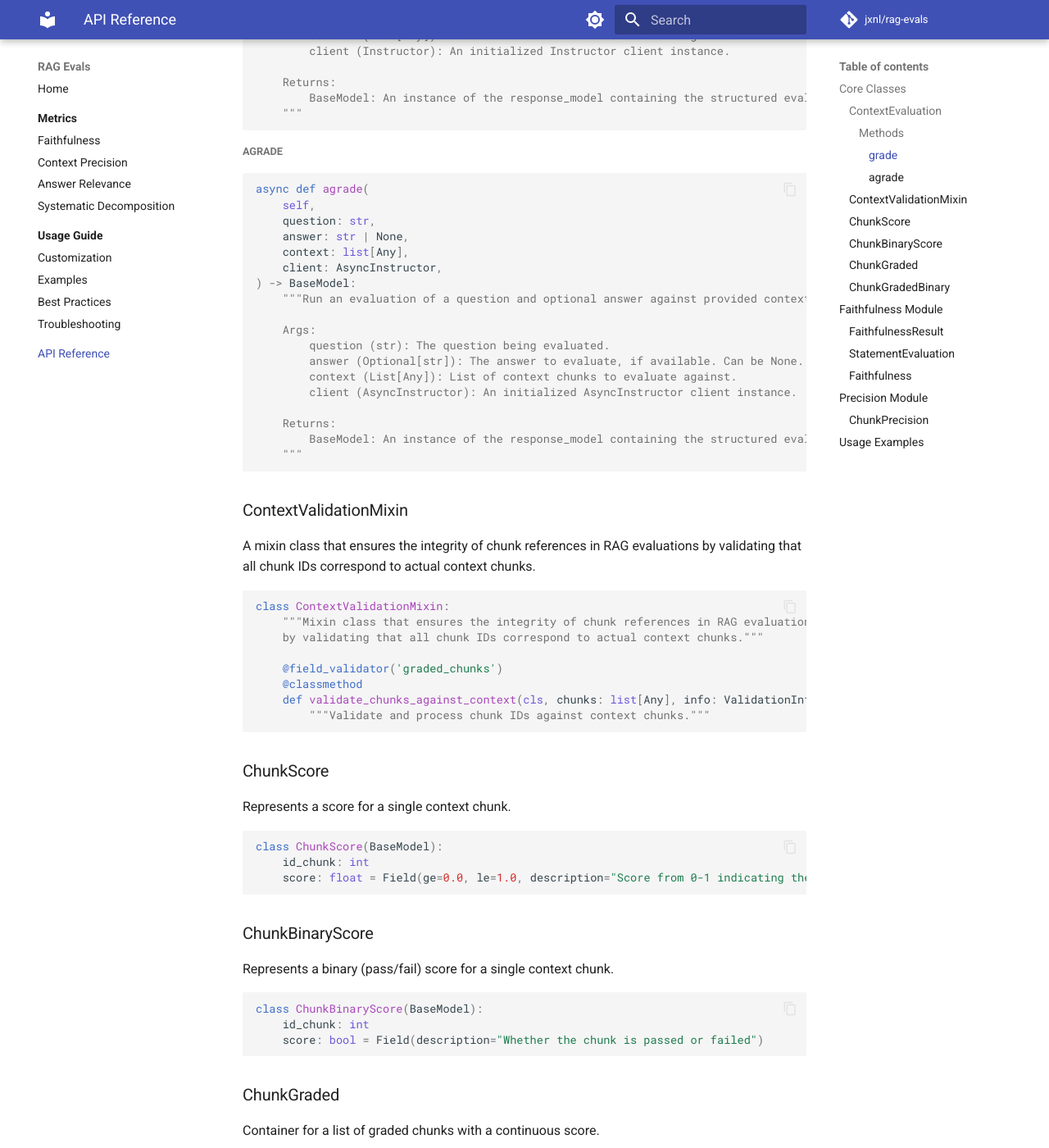
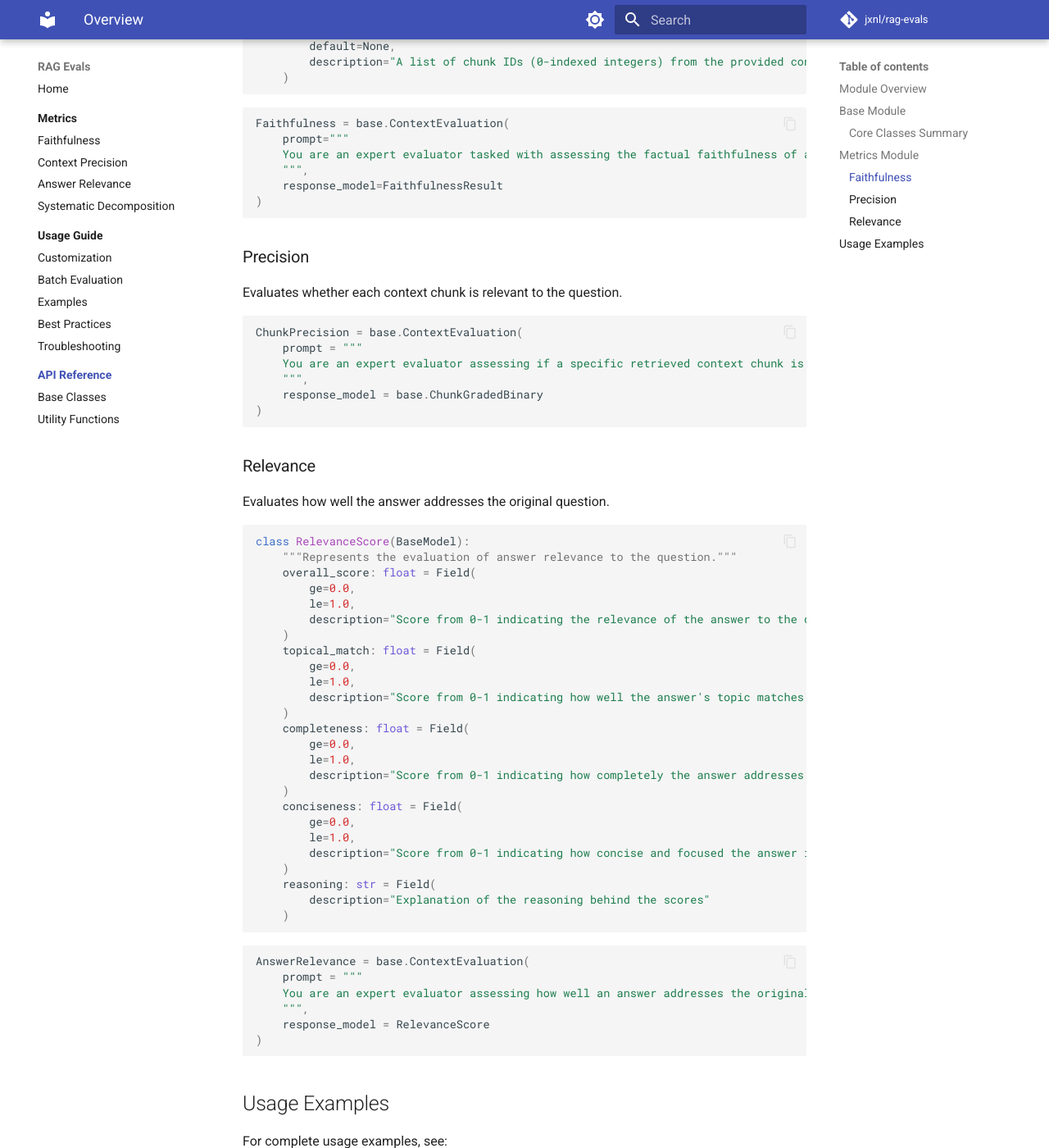
Before and after one commit to jxnl/ragas-alt, an MkDocs documentation site: the page built from docs/api/index.md, in a window 1280 px wide and 1400 px high, scrolled down 1370 px. Shown: the whole window at 82% size. Built offline with MkDocs 1.6.1 and Material for MkDocs 9.7.7, drawn with Linux system fonts in a browser that asks for light colours; comment, search, counter and statistics services are not loaded; some of the changed text lies outside the part shown.

Commit message:
Add comprehensive API reference documentation for base classes
- Create detailed documentation for base classes in new api/base.md file
- Update API reference index page with improved organization and summaries
- Update mkdocs.yml to include the new base classes documentation page

This PR enhances the documentation by providing comprehensive API reference
for the core classes that form the foundation of the evaluation framework.

🤖 Generated with [Claude Code](https://claude.ai/code)

Co-Authored-By: Claude <noreply@anthropic.com>

````diff
--- a/docs/api/index.md
+++ b/docs/api/index.md
@@ -2,180 +2,48 @@
 
 This section provides detailed API documentation for the RAG Evals library.
 
-## Core Classes
+## Module Overview
 
-### ContextEvaluation
+The RAG Evals library consists of these key modules:
 
-`ContextEvaluation` is the base class for all context-based evaluations in RAG Evals.
+- **Base Module**: Core classes for evaluation infrastructure
+- **Metrics Module**: Implementations of specific evaluation metrics
+- **Utility Module**: Helper functions for processing evaluation results
 
-```python
-class ContextEvaluation(BaseModel):
-    """Base class for context-based evaluations that handles common patterns
-    including grading question, and optional answers against a context that is enumerated
-    with an id.
+## Base Module
 
-    This class is designed to be used as a base class for specific evaluation classes.
-    It provides a common interface for evaluating questions and answers against a context.
-    """
+The base module provides the foundational classes for all RAG evaluations. For detailed documentation of all base classes, see:
 
-    prompt: str
-    examples: list[Any] | None = None
-    response_model: type[BaseModel]
-    chunk_template: str = dedent("""
-        <evaluation>
-            {% if examples is not none %}
-            <examples>
-                {% for example in examples %}
-                <example>
-                    {{ example }}
-                </example>
-                {% endfor %}
-            {% endif %}
-            <question>{{ question }}</question>
-            {% if answer is not none %}
-            <answer>{{ answer }}</answer>
-            {% endif %}
-            <context>
-                {% for chunk in context %}
-                <chunk id="{{ chunk.id }}">
-                    {{ chunk.chunk }}
-                </chunk>
-                {% endfor %}
-            </context>
-        </evaluation>
-    """)
-```
+- [Base Classes API Reference](./base.md)
 
-#### Methods
+### Core Classes Summary
 
-##### grade
+- `ContextEvaluation`: Base class for all context-based evaluations
+- `ContextValidationMixin`: Validates chunk references against context
+- `ChunkScore`: Represents a continuous score for a chunk
+- `ChunkBinaryScore`: Represents a binary score (pass/fail) for a chunk
+- `ChunkGraded`: Container for graded chunks with continuous scores
+- `ChunkGradedBinary`: Container for graded chunks with binary scores
 
-```python
-def grade(
-    self,
-    question: str,
-    answer: str | None,
-    context: list[Any],
-    client: Instructor,
-) -> BaseModel:
-    """Run an evaluation of a question and optional answer against provided context chunks.
+## Metrics Module
 
-    Args:
-        question (str): The question being evaluated.
-        answer (Optional[str]): The answer to evaluate, if available. Can be None.
-        context (List[Any]): List of context chunks to evaluate against.
-        client (Instructor): An initialized Instructor client instance.
+The metrics module provides implementations of specific RAG evaluation metrics:
 
-    Returns:
-        BaseModel: An instance of the response_model containing the structured evaluation results.
-    """
-```
+### Faithfulness
 
-##### agrade
-
-```python
-async def agrade(
-    self,
-    question: str,
-    answer: str | None,
-    context: list[Any],
-    client: AsyncInstructor,
-) -> BaseModel:
-    """Run an evaluation of a question and optional answer against provided context chunks asynchronously.
-
-    Args:
-        question (str): The question being evaluated.
-        answer (Optional[str]): The answer to evaluate, if available. Can be None.
-        context (List[Any]): List of context chunks to evaluate against.
-        client (AsyncInstructor): An initialized AsyncInstructor client instance.
-
-    Returns:
-        BaseModel: An instance of the response_model containing the structured evaluation results.
-    """
-```
-
-### ContextValidationMixin
-
-A mixin class that ensures the integrity of chunk references in RAG evaluations by validating that all chunk IDs correspond to actual context chunks.
-
-```python
-class ContextValidationMixin:
-    """Mixin class that ensures the integrity of chunk references in RAG evaluations
-    by validating that all chunk IDs correspond to actual context chunks."""
-
-    @field_validator('graded_chunks')
-    @classmethod
-    def validate_chunks_against_context(cls, chunks: list[Any], info: ValidationInfo) -> list[Any]:
-        """Validate and process chunk IDs against context chunks."""
-```
-
-### ChunkScore
-
-Represents a score for a single context chunk.
-
-```python
-class ChunkScore(BaseModel):
-    id_chunk: int
-    score: float = Field(ge=0.0, le=1.0, description="Score from 0-1 indicating the precision of the chunk, lower is worse")
-```
-
-### ChunkBinaryScore
-
-Represents a binary (pass/fail) score for a single context chunk.
-
-```python
-class ChunkBinaryScore(BaseModel):
-    id_chunk: int
-    score: bool = Field(description="Whether the chunk is passed or failed")
-```
-
-### ChunkGraded
-
-Container for a list of graded chunks with a continuous score.
-
-```python
-class ChunkGraded(BaseModel, ContextValidationMixin):
-    graded_chunks: list[ChunkScore]
-
-    @property
-    def avg_score(self) -> float:
-        return sum(chunk.score for chunk in self.graded_chunks) / len(self.graded_chunks)
-```
-
-### ChunkGradedBinary
-
-Container for a list of graded chunks with a binary score.
-
-```python
-class ChunkGradedBinary(BaseModel, ContextValidationMixin):
-    graded_chunks: list[ChunkBinaryScore]
-
-    @property
-    def avg_score(self) -> float:
-        return sum(chunk.score for chunk in self.graded_chunks) / len(self.graded_chunks)
-```
-
-## Faithfulness Module
-
-### FaithfulnessResult
-
-The result of a faithfulness evaluation.
+Evaluates whether statements in the answer are supported by the context.
 
 ```python
 class FaithfulnessResult(BaseModel):
     statements: list[StatementEvaluation] = Field(description="A list of all statements extracted from the answer and their evaluation.")
 
     @property
-    def overall_faithfulness_score(self) -> float:
+    def score(self) -> float:
         if not self.statements:
             return 0.0
         supported_statements = sum(s.is_supported for s in self.statements)
         return supported_statements / len(self.statements)
 ```
-
-### StatementEvaluation
-
-Represents the evaluation of a single statement extracted from an answer.
 
 ```python
 class StatementEvaluation(BaseModel):
@@ -187,10 +55,6 @@ class StatementEvaluation(BaseModel):
     )
 ```
 
-### Faithfulness
-
-The main faithfulness evaluator.
-
 ```python
 Faithfulness = base.ContextEvaluation(
     prompt="""
@@ -200,18 +64,57 @@ Faithfulness = base.ContextEvaluation(
 )
 ```
 
-## Precision Module
+### Precision
 
-### ChunkPrecision
-
-The main context precision evaluator.
+Evaluates whether each context chunk is relevant to the question.
 
 ```python
 ChunkPrecision = base.ContextEvaluation(
     prompt = """
-    You are an expert evaluator assessing if a specific retrieved context chunk was utilized in generating a given answer...
+    You are an expert evaluator assessing if a specific retrieved context chunk is relevant to the original question...
     """,
     response_model = base.ChunkGradedBinary
+)
+```
+
+### Relevance
+
+Evaluates how well the answer addresses the original question.
+
+```python
+class RelevanceScore(BaseModel):
+    """Represents the evaluation of answer relevance to the question."""
+    overall_score: float = Field(
+        ge=0.0,
+        le=1.0,
+        description="Score from 0-1 indicating the relevance of the answer to the question, higher is better"
+    )
+    topical_match: float = Field(
+        ge=0.0,
+        le=1.0,
+        description="Score from 0-1 indicating how well the answer's topic matches the question"
+    )
+    completeness: float = Field(
+        ge=0.0,
+        le=1.0,
+        description="Score from 0-1 indicating how completely the answer addresses all aspects of the question"
+    )
+    conciseness: float = Field(
+        ge=0.0,
+        le=1.0,
+        description="Score from 0-1 indicating how concise and focused the answer is without irrelevant information"
+    )
+    reasoning: str = Field(
+        description="Explanation of the reasoning behind the scores"
+    )
+```
+
+```python
+AnswerRelevance = base.ContextEvaluation(
+    prompt = """
+    You are an expert evaluator assessing how well an answer addresses the original question...
+    """,
+    response_model = RelevanceScore
 )
 ```
 
--- a/mkdocs.yml
+++ b/mkdocs.yml
@@ -60,7 +60,11 @@ nav:
   - Usage Guide:
     - usage/index.md
     - Customization: usage/customization.md
+    - Batch Evaluation: usage/batch_evaluation.md
     - Examples: usage/examples.md
     - Best Practices: usage/best_practices.md
     - Troubleshooting: usage/troubleshooting.md
-  - API Reference: api/index.md
+  - API Reference:
+      - Overview: api/index.md
+      - Base Classes: api/base.md
+      - Utility Functions: api/utils.md
````
Also changed, not shown: docs/api/base.md (added, +243 -0 lines).
